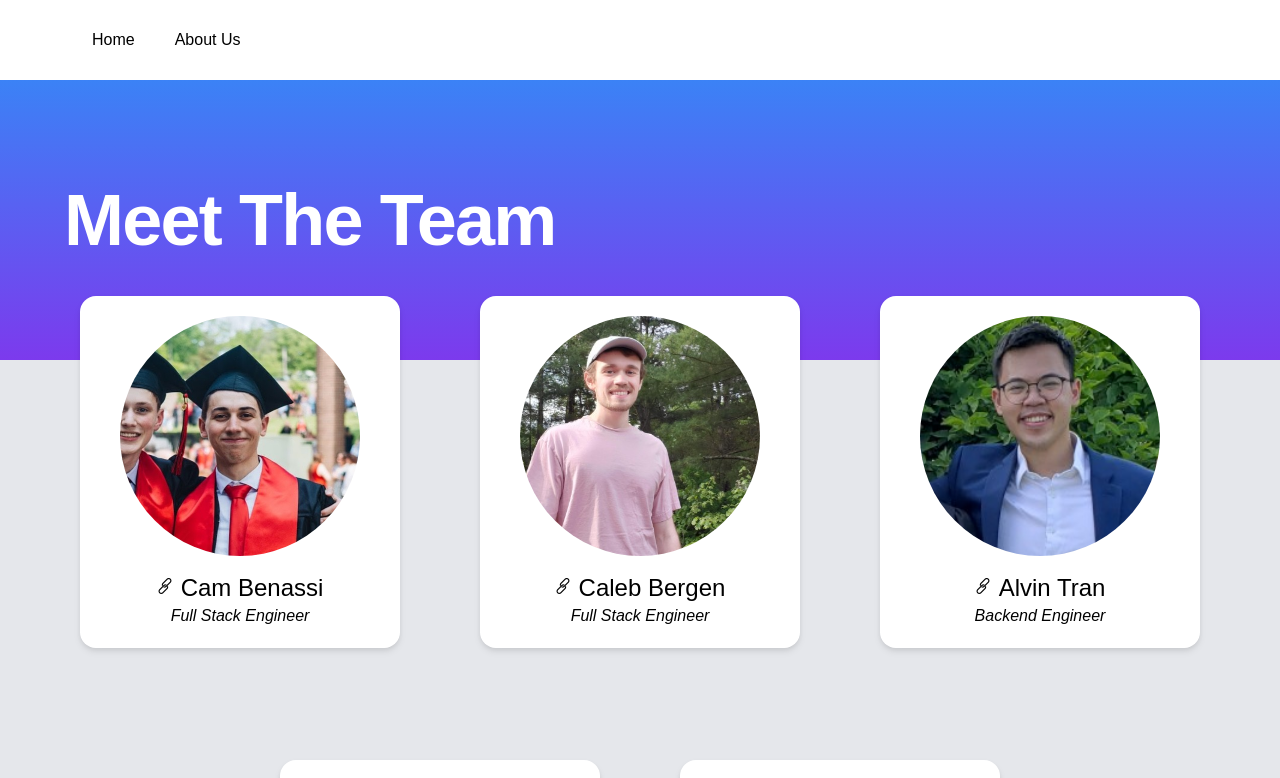
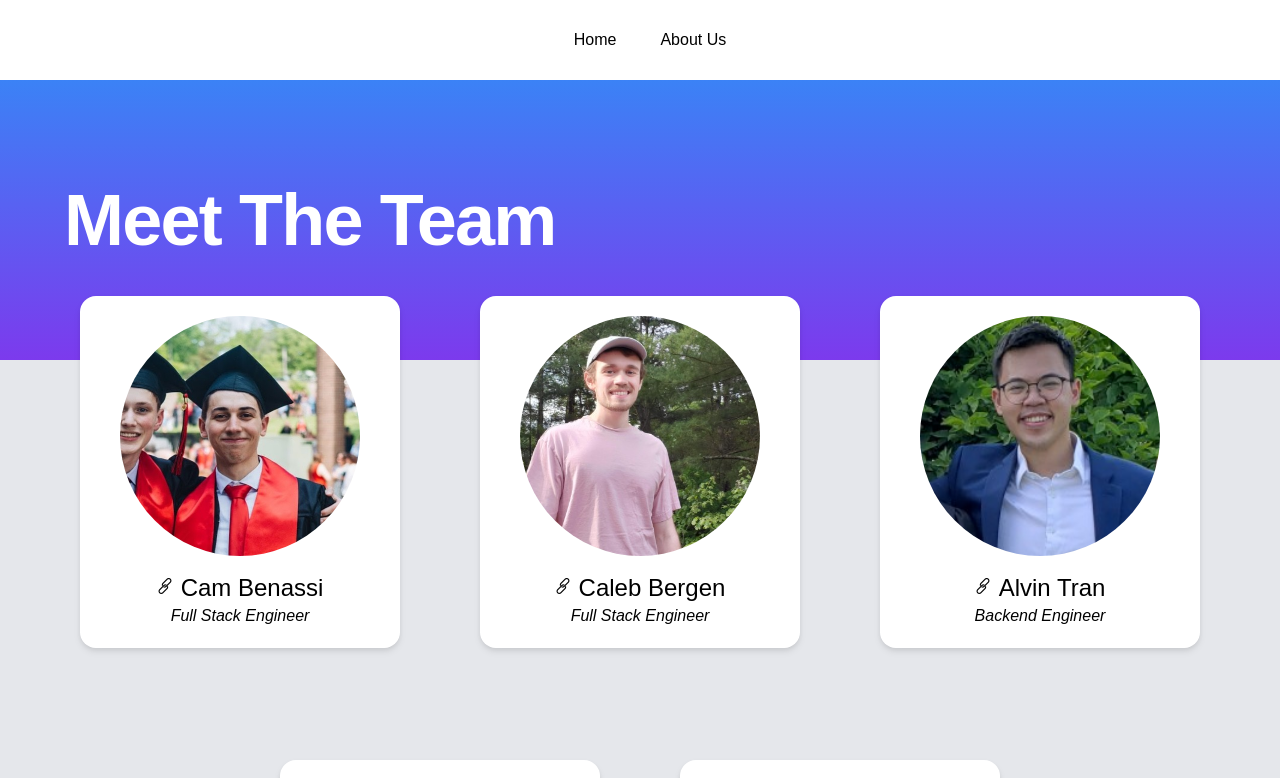
Before and after one commit to cambenassi/lms, a React (Create React App) app in the folder client/: page /about in a window 1280 px wide. Shown: the top 778 px of the page. Built offline with nearby package versions, Linux system fonts and the light colour scheme.

Commit message:
Update navBar.js

```diff
--- a/client/src/components/navBar.js
+++ b/client/src/components/navBar.js
@@ -6,16 +6,18 @@ const navbar = () => {
   return (
 
     <nav className='mx-auto max-w-7xl px-2 sm:px-6 lg:px-8 '>
-      <div className='relative flex h-16 items-center p-10 list-none'>
-        <li className='m-5'>
-          <Link to='/'>Home</Link>
-        </li>
-        <li className='m-5'>
-          <Link to='/about'>About Us</Link>
-        </li>
+      <div className='sticky'>
+        <div className='flex h-16 items-center justify-center p-10 list-none
+          md:space-x-6 md:space-y-0 '>
+          <li className='m-5 hover:drop-shadow-lg hover:text-slate-500 hover:underline'>
+            <Link to='/'>Home</Link>
+          </li>
+          <li className='m-5 hover:drop-shadow-lg hover:text-slate-500 hover:underline'>
+            <Link to='/about'>About Us</Link>
+          </li>
 
+        </div>
       </div>
-
     </nav>
 
 
```
